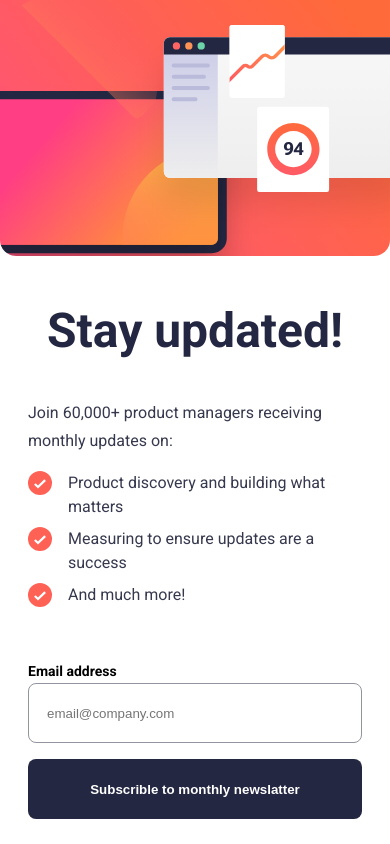
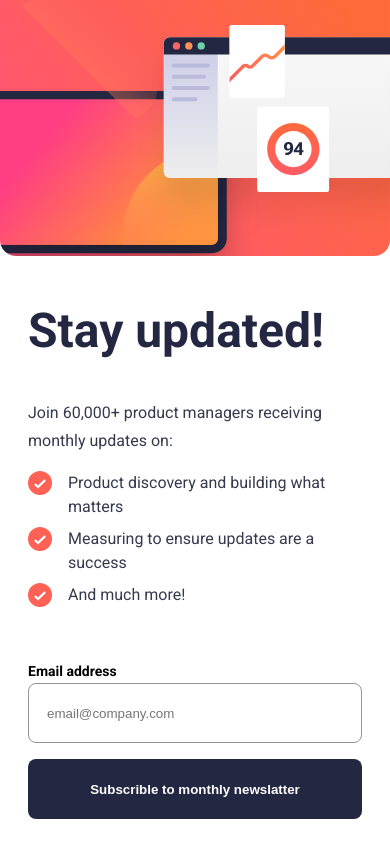
Before and after one commit to Janaina-Costa/news-letter, a Next.js app: page / in a window 390 px wide. Built offline with nearby package versions, Linux system fonts and the light colour scheme.

Commit message:
ajusta responsividade

```diff
--- a/src/app/globals.css
+++ b/src/app/globals.css
@@ -11,15 +11,3 @@
   padding: 0;
   margin: 0;
 }
-
-
-body {
-  max-width: 1044vw;
-  background-color: var(--dark-grey);
-}
-
-@media (max-width: 560px) {
-  body {
-    background-color: var(--white);
-  }
-}
--- a/src/app/page.module.css
+++ b/src/app/page.module.css
@@ -1,10 +1,13 @@
 .container {
+  width: 100vw;
+  height: 100vh;
+  background: var(--dark-grey);
+
+}
+.box{
   width: 100%;
-  max-width: 64rem;
-
-  margin: auto;
+  max-width: 60rem;
   background: var(--white);
-
 }
 /*se for descktop deve sumir*/
 .topImage {
@@ -21,6 +24,7 @@
 }
 
 .wrapperTitle {
+  width: 100%;
   font-size: 1.5rem;
   margin-bottom: 40px;
   color: var(--dark-grey);
@@ -28,6 +32,7 @@
 }
 
 .wrapperSubTitle {
+  width: 100%;
   font-size: 1rem;
   color: var(--mediun-grey);
   margin-bottom: 1rem;
@@ -38,6 +43,7 @@
 }
 
 .listContent {
+  width: 100%;
   list-style: none;
   color: var(--mediun-grey);
   margin-bottom: 1.5rem;
@@ -56,9 +62,13 @@
 }
 
 
-@media (max-width: 420px) {
-  .container {
+@media (max-width: 540px) {
+  .container{
+    background-color: var(--white);
+  }
+  .box {
     max-width: 100%;
+
   }
   .topImage {
     background:local url("../../public/illustration-sign-up-mobile.svg") no-repeat;
--- a/src/app/page.tsx
+++ b/src/app/page.tsx
@@ -7,6 +7,7 @@ import { Form } from "@/components/Form";
 export default function Home() {
   return (
     <div className={style.container}>
+      <div className={style.box} >
       <div className={style.topImage}></div>
       <div className={style.wrapper}>
         <div className={style.wrapperTitle}>
@@ -30,6 +31,7 @@ export default function Home() {
         </ul>
         <Form />
       </div>
+      </div>
     </div>
   );
 }
```
